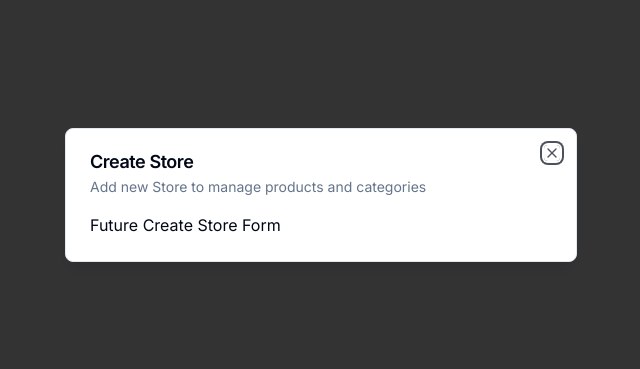
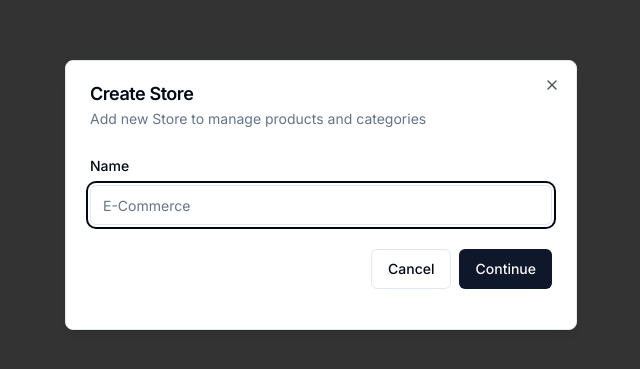
Before and after one commit to samarhussain007/ecommerce-admin, a Next.js app: page / in a window 1280 px wide. Shown: the part 205-574 px from the top of the page, without its empty margins (319-959 px from the left). Built offline with nearby package versions, Linux system fonts and the light colour scheme.

Commit message:
Zod validation form added

```diff
--- a/components/modals/store-modal.tsx
+++ b/components/modals/store-modal.tsx
@@ -1,10 +1,43 @@
 "use client";
 
+import * as z from "zod";
+
+import { useForm } from "react-hook-form";
+import { zodResolver } from "@hookform/resolvers/zod";
+
+import {
+  Form,
+  FormField,
+  FormLabel,
+  FormItem,
+  FormControl,
+  FormMessage,
+} from "@/components/ui/form";
+import { Input } from "@/components/ui/input";
+import { Button } from "@/components/ui/button";
 import { Modal } from "@/components/ui/modal";
 import { useStoreModal } from "@/hooks/use-store-modal";
 
+const formSchema = z.object({
+  name: z.string().min(1),
+});
+
 export const StoreModal = () => {
   const storeModal = useStoreModal();
+
+  const form = useForm<z.infer<typeof formSchema>>({
+    resolver: zodResolver(formSchema),
+    defaultValues: {
+      name: "",
+    },
+  });
+
+  const onSubmit = async (values: z.infer<typeof formSchema>) => {
+    console.log(values);
+
+    //TODO
+  };
+
   return (
     <Modal
       title="Create Store"
@@ -12,7 +45,33 @@
       isOpen={storeModal.isOpen}
       onClose={storeModal.onClose}
     >
-      Future Create Store Form
+      <div>
+        <div className="space-y-4 py-2 pb-4">
+          <Form {...form}>
+            <form onSubmit={form.handleSubmit(onSubmit)}>
+              <FormField
+                control={form.control}
+                name="name"
+                render={({ field }) => (
+                  <FormItem>
+                    <FormLabel>Name</FormLabel>
+                    <FormControl>
+                      <Input placeholder="E-Commerce" {...field}></Input>
+                    </FormControl>
+                    <FormMessage />
+                  </FormItem>
+                )}
+              />
+              <div className="pt-6 space-x-2 flex items-center justify-end">
+                <Button variant="outline" onClick={storeModal.onClose}>
+                  Cancel
+                </Button>
+                <Button type="submit">Continue</Button>
+              </div>
+            </form>
+          </Form>
+        </div>
+      </div>
     </Modal>
   );
 };
```
